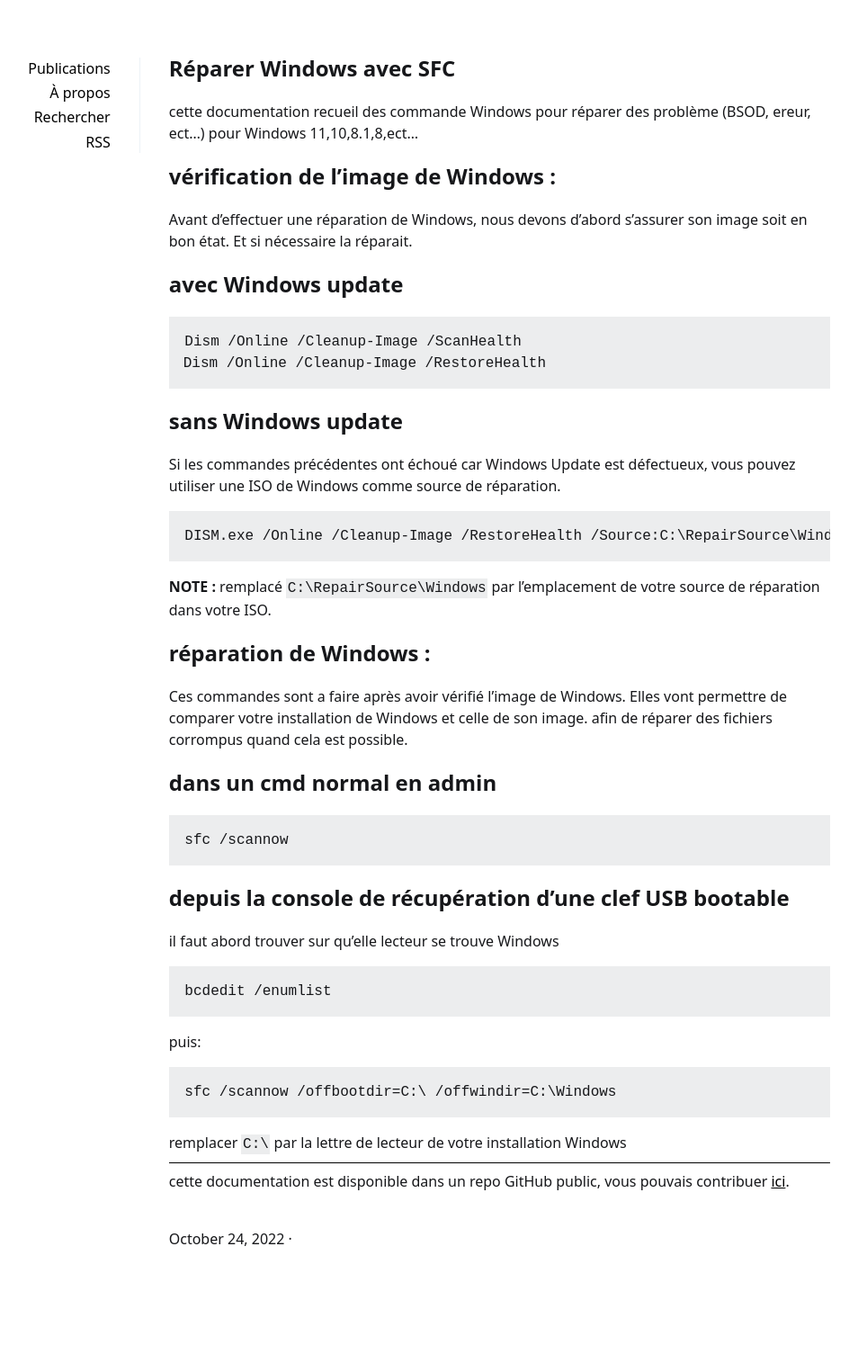
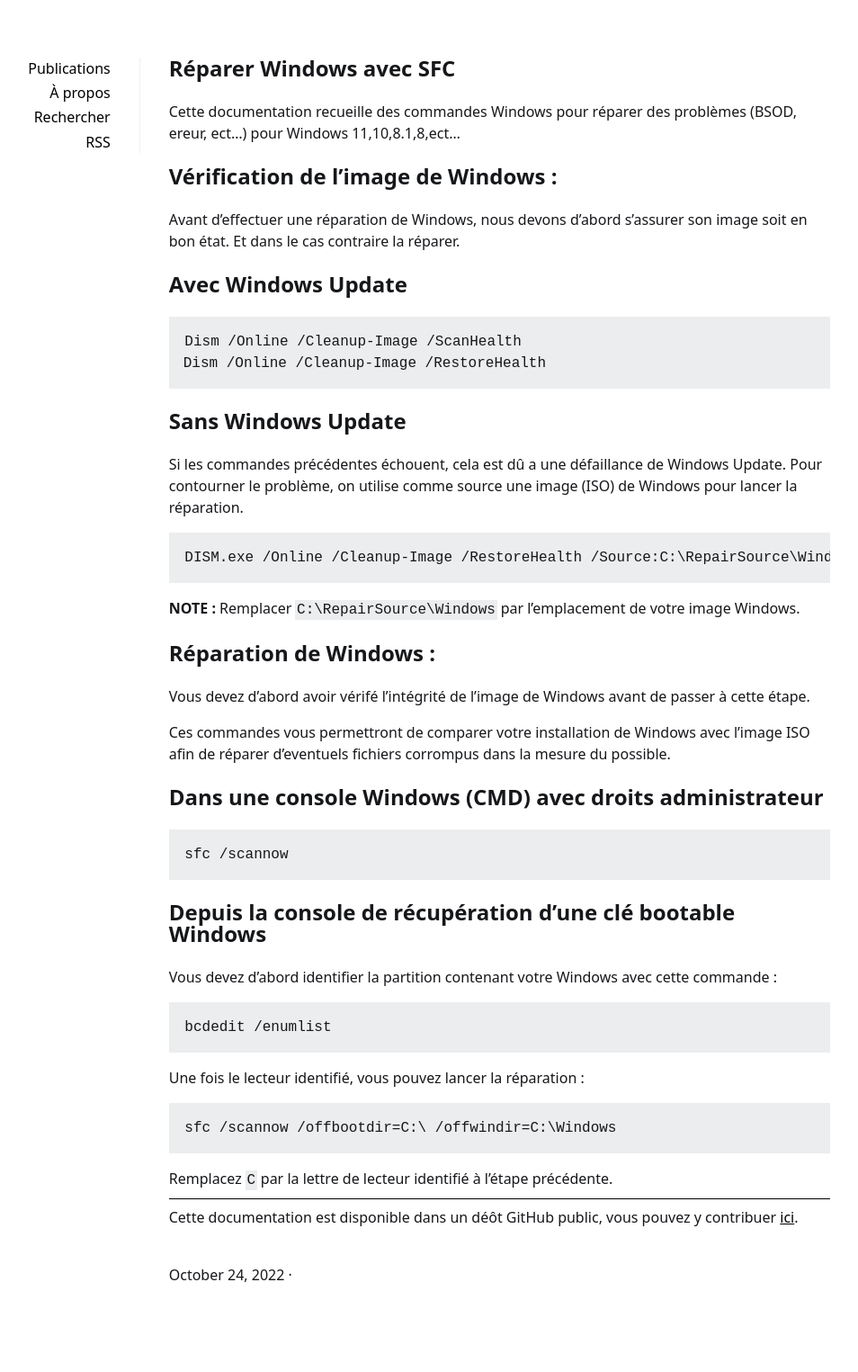
Before and after one commit to louino2478/tuto, a Jekyll site: the page built from _posts/2022-10-24-sfcscanow.md, in a window 1280 px wide. Shown: the whole page at 90% size, without its empty margins (165-1119 px from the left). Built offline with Jekyll 4.4.1, drawn with Linux system fonts in a browser that asks for light colours; before the commit the page ends 1485 px from its top, so only the background shows below that.

Commit message:
Correction de la grammaire et de l'orthographe

````diff
--- a/_posts/2022-10-24-sfcscanow.md
+++ b/_posts/2022-10-24-sfcscanow.md
@@ -7,52 +7,58 @@ tags: []
 
 
 
-cette documentation recueil des commande Windows pour réparer des problème (BSOD, ereur, ect...) pour Windows 11,10,8.1,8,ect...
+Cette documentation recueille des commandes Windows pour réparer des problèmes (BSOD, ereur, ect...) pour Windows 11,10,8.1,8,ect...
 
-# **vérification de l'image de Windows :**
+# **Vérification de l'image de Windows :**
 
-Avant d'effectuer une réparation de Windows, nous devons d'abord s'assurer son image soit en bon état. Et si nécessaire la réparait.
+Avant d'effectuer une réparation de Windows, nous devons d'abord s'assurer son image soit en bon état. Et dans le cas contraire la réparer.
 
-## avec  Windows update
+## Avec Windows Update
 
 ```powershell
 Dism /Online /Cleanup-Image /ScanHealth
 Dism /Online /Cleanup-Image /RestoreHealth
 ```
 
-## sans Windows update
-Si les commandes précédentes ont échoué car Windows Update est défectueux, vous pouvez utiliser une ISO de Windows comme source de réparation.
+## Sans Windows Update
+
+Si les commandes précédentes échouent, cela est dû a une défaillance de Windows Update.
+Pour contourner le problème, on utilise comme source une image (ISO) de Windows pour lancer la réparation.
+
 ```powershell
 DISM.exe /Online /Cleanup-Image /RestoreHealth /Source:C:\RepairSource\Windows /LimitAccess
 ```
 
-**NOTE :**  remplacé ```C:\RepairSource\Windows``` par l'emplacement de votre source de réparation dans votre ISO.
+**NOTE :** Remplacer ```C:\RepairSource\Windows``` par l'emplacement de votre image Windows.
 
-# **réparation de Windows :**
+# **Réparation de Windows :**
 
-Ces commandes sont a faire après avoir vérifié l'image de Windows. Elles vont permettre de comparer votre installation de Windows et celle de son image. afin de réparer des fichiers corrompus quand cela est possible.
+Vous devez d'abord avoir vérifé l'intégrité de l'image de Windows avant de passer à cette étape.
 
-## dans un cmd normal en admin
+Ces commandes vous permettront de comparer votre installation de Windows avec l'image ISO afin de réparer d'eventuels fichiers corrompus dans la mesure du possible.
+
+## Dans une console Windows (CMD) avec droits administrateur
 
 ```powershell
 sfc /scannow
 ```
 
-## depuis la console de récupération d'une clef USB bootable
+## Depuis la console de récupération d'une clé bootable Windows
 
-il faut abord trouver sur qu'elle lecteur se trouve Windows
+Vous devez d'abord identifier la partition contenant votre Windows avec cette commande :
+
 ```powershell
 bcdedit /enumlist
 ```
 
-puis:
+Une fois le lecteur identifié, vous pouvez lancer la réparation :
 
 ```powershell
 sfc /scannow /offbootdir=C:\ /offwindir=C:\Windows
 ```
 
-remplacer `C:\` par la lettre de lecteur de votre installation Windows
+Remplacez `C` par la lettre de lecteur identifié à l'étape précédente.
 
 ---
 
-cette documentation est disponible dans un repo GitHub public, vous pouvais contribuer [ici](https://github.com/louino2478/tuto/tree/master/_posts).
+Cette documentation est disponible dans un déôt GitHub public, vous pouvez y contribuer [ici](https://github.com/louino2478/tuto/tree/master/_posts).
````
